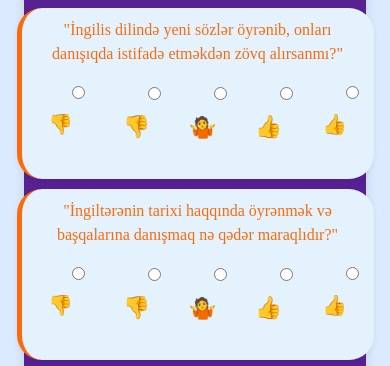
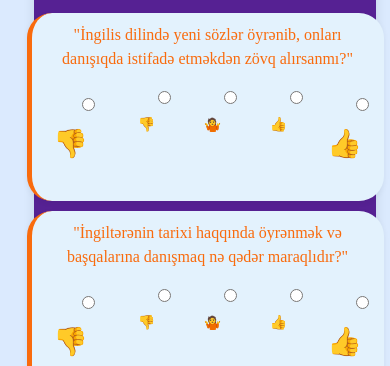
Before and after one commit to xtirachi/psychological-map, a plain HTML site: page index.html in a window 390 px wide. Shown: the part 478-844 px from the top of the page. Drawn offline with nearby package versions, Linux system fonts and the light colour scheme.

Commit message:
Update styles.css

```diff
--- a/styles.css
+++ b/styles.css
@@ -144,10 +144,10 @@ button:active {
 }
 
 /* Mobile Styles */
-@media (max-width: 768px) {
+@media (max-width: 600px) {
     .container {
-        padding: 5px;
-        margin: 0px;
+        padding: 15px;
+        margin: 10px;
     }
 
     .header img {
@@ -163,11 +163,14 @@ button:active {
     }
 
     form label {
-        font-size: 22px;
-            margin: 10px 10px 10px 0px;
+        font-size: 14px;
+        margin: 10px 10px 10px 0px;
+    }
 
-
-    }
+    form label:first-child,
+    form label:last-child {
+    font-size: 28px;
+}
 
     button {
         font-size: 14px;
```
